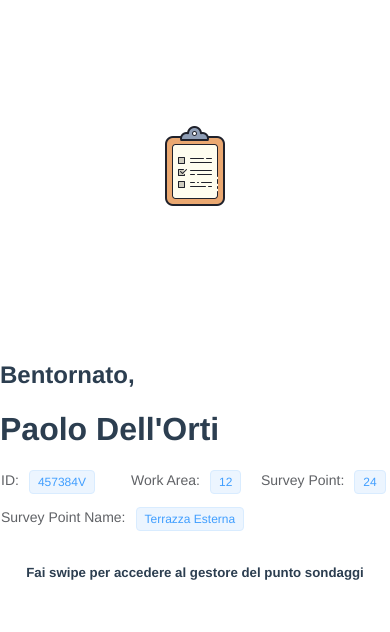
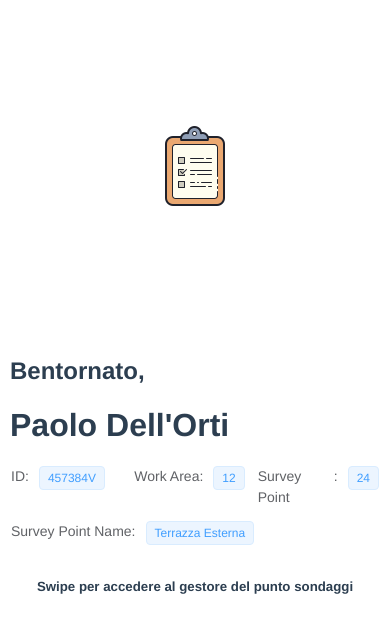
Before and after one commit to paolodellorti/survey-point, a Vue app: page /#/ in a window 390 px wide. Shown: the top 632 px of the page. Built offline with nearby package versions, Linux system fonts and the light colour scheme.

Commit message:
changed media query

```diff
--- a/src/App.vue
+++ b/src/App.vue
@@ -12,7 +12,6 @@
   text-align: center;
   color: #2c3e50;
 }
-
 body {
   margin: 0;
   padding: 0;
@@ -22,7 +21,9 @@ body {
   min-height: 100vh;
   margin: 0 auto;
 }
-.main {
-  margin-bottom: 60px;
+@media only screen and (max-width: 600px) {
+  .router {
+    padding: 5px 10px;
+  }
 }
 </style>
--- a/src/components/UserInfo.vue
+++ b/src/components/UserInfo.vue
@@ -21,6 +21,7 @@ export default {
     align-items: center;
     border-bottom: 3px solid #000;
     padding: 10px 0;
+    background-color: rgb(233, 233, 233);
   }
   .title {
     cursor: pointer;
--- a/src/views/Home.vue
+++ b/src/views/Home.vue
@@ -22,7 +22,7 @@
         </el-descriptions-item>
       </el-descriptions>
 
-      <h5>Fai swipe per accedere al gestore del punto sondaggi</h5>
+      <h5>Swipe per accedere al gestore del punto sondaggi</h5>
     </div>
 
     <slide-unlock
```
